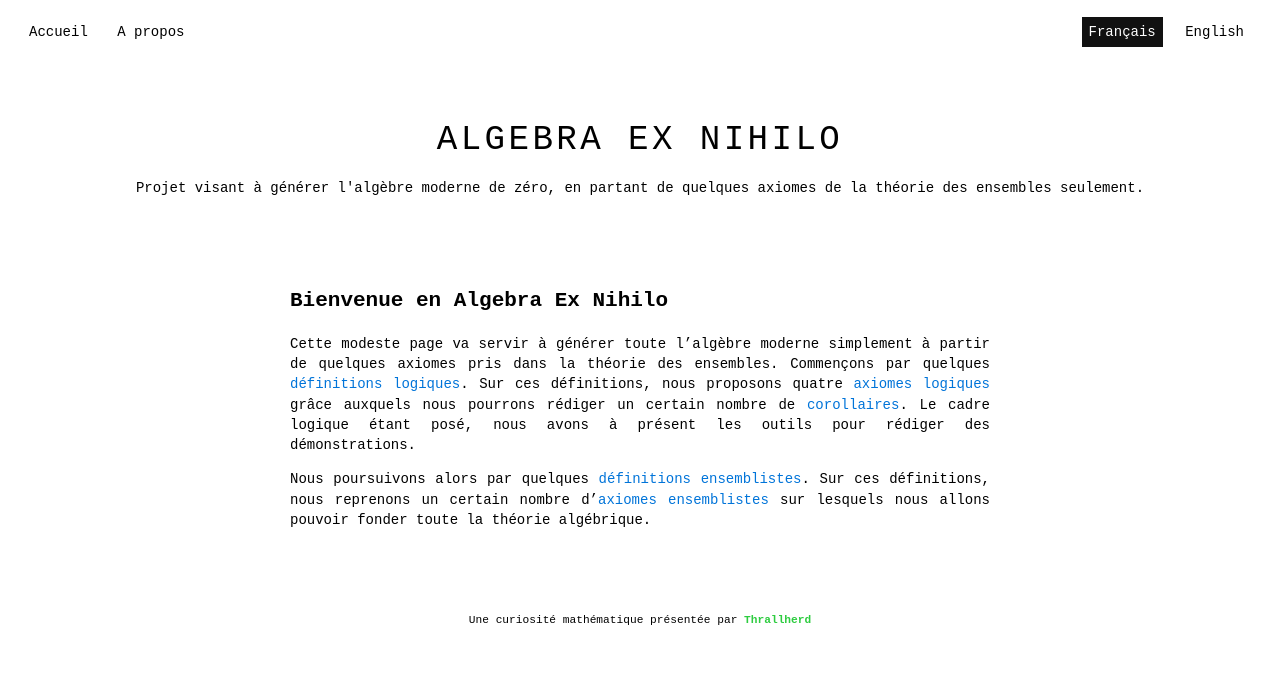
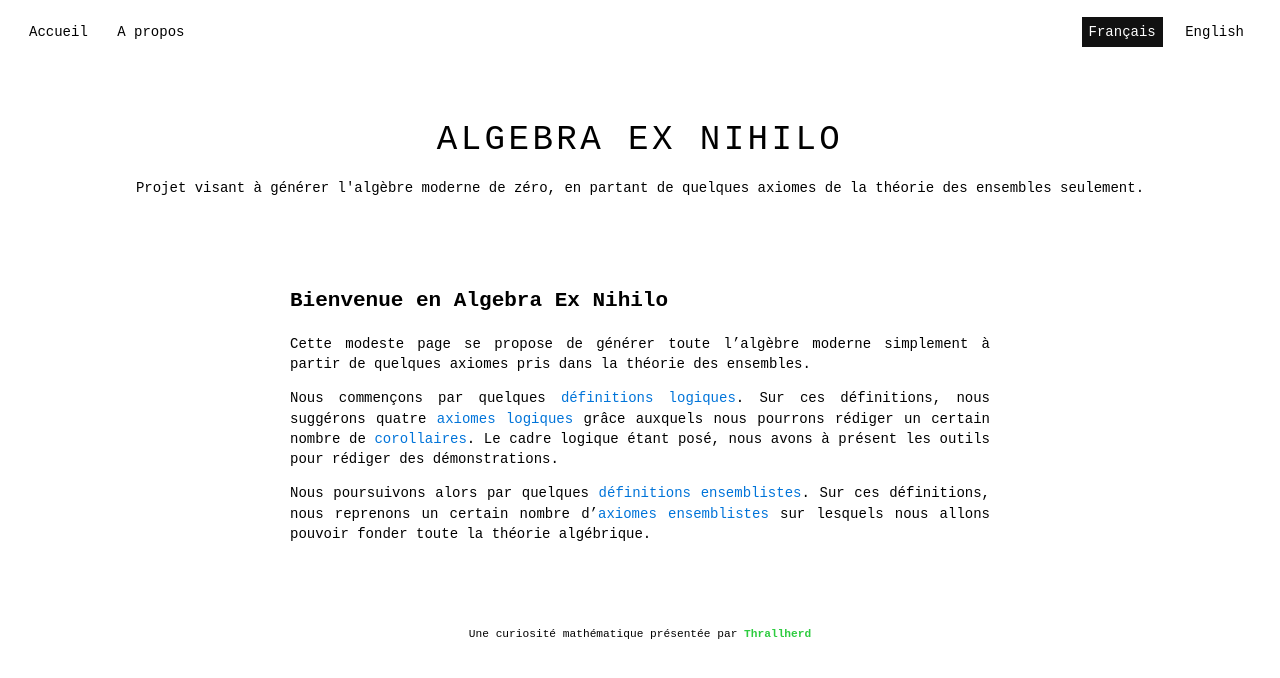
Before and after one commit to Thrallherd/AlgebraExNihilo, a Jekyll site: the page built from index.md, in a window 1280 px wide. Shown: the top 678 px of the page. Built offline with Jekyll 4.4.1, drawn with Linux system fonts in a browser that asks for light colours.

Commit message:
Update index.md

```diff
--- a/index.md
+++ b/index.md
@@ -7,6 +7,8 @@ nav-order: 1
 
 ## Bienvenue en Algebra Ex Nihilo
 
-Cette modeste page va servir à générer toute l'algèbre moderne simplement à partir de quelques axiomes pris dans la théorie des ensembles. Commençons par quelques [définitions logiques](logic_def.md). Sur ces définitions, nous proposons quatre [axiomes logiques](logic_axm.md) grâce auxquels nous pourrons rédiger un certain nombre de [corollaires](logic_cor.md). Le cadre logique étant posé, nous avons à présent les outils pour rédiger des démonstrations.
+Cette modeste page se propose de générer toute l'algèbre moderne simplement à partir de quelques axiomes pris dans la théorie des ensembles.
+
+Nous commençons par quelques [définitions logiques](logic_def.md). Sur ces définitions, nous suggérons quatre [axiomes logiques](logic_axm.md) grâce auxquels nous pourrons rédiger un certain nombre de [corollaires](logic_cor.md). Le cadre logique étant posé, nous avons à présent les outils pour rédiger des démonstrations.
 
 Nous poursuivons alors par quelques [définitions ensemblistes](set_def.md). Sur ces définitions, nous reprenons un certain nombre d'[axiomes ensemblistes](set_axm.md) sur lesquels nous allons pouvoir fonder toute la théorie algébrique.
```
